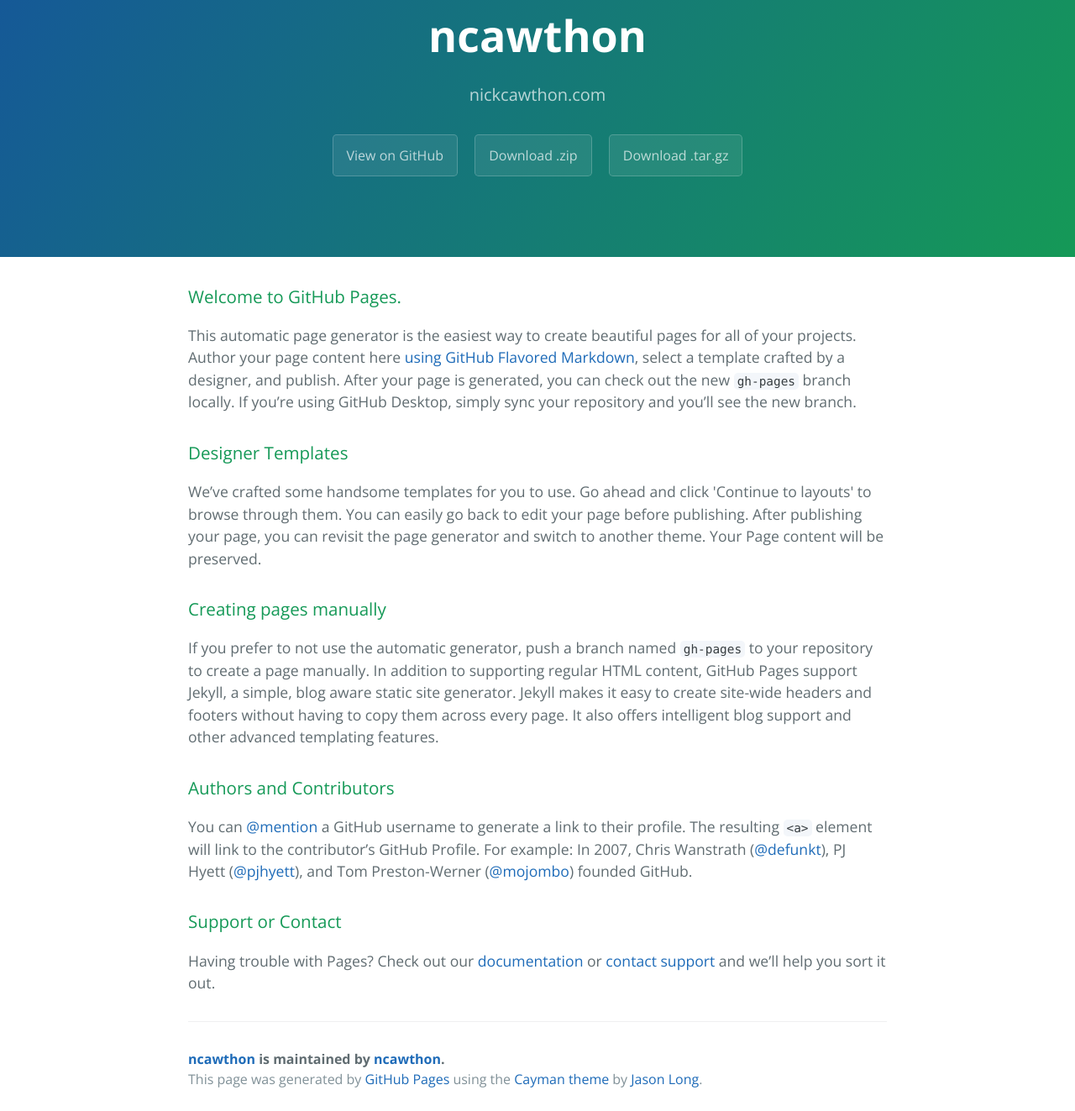
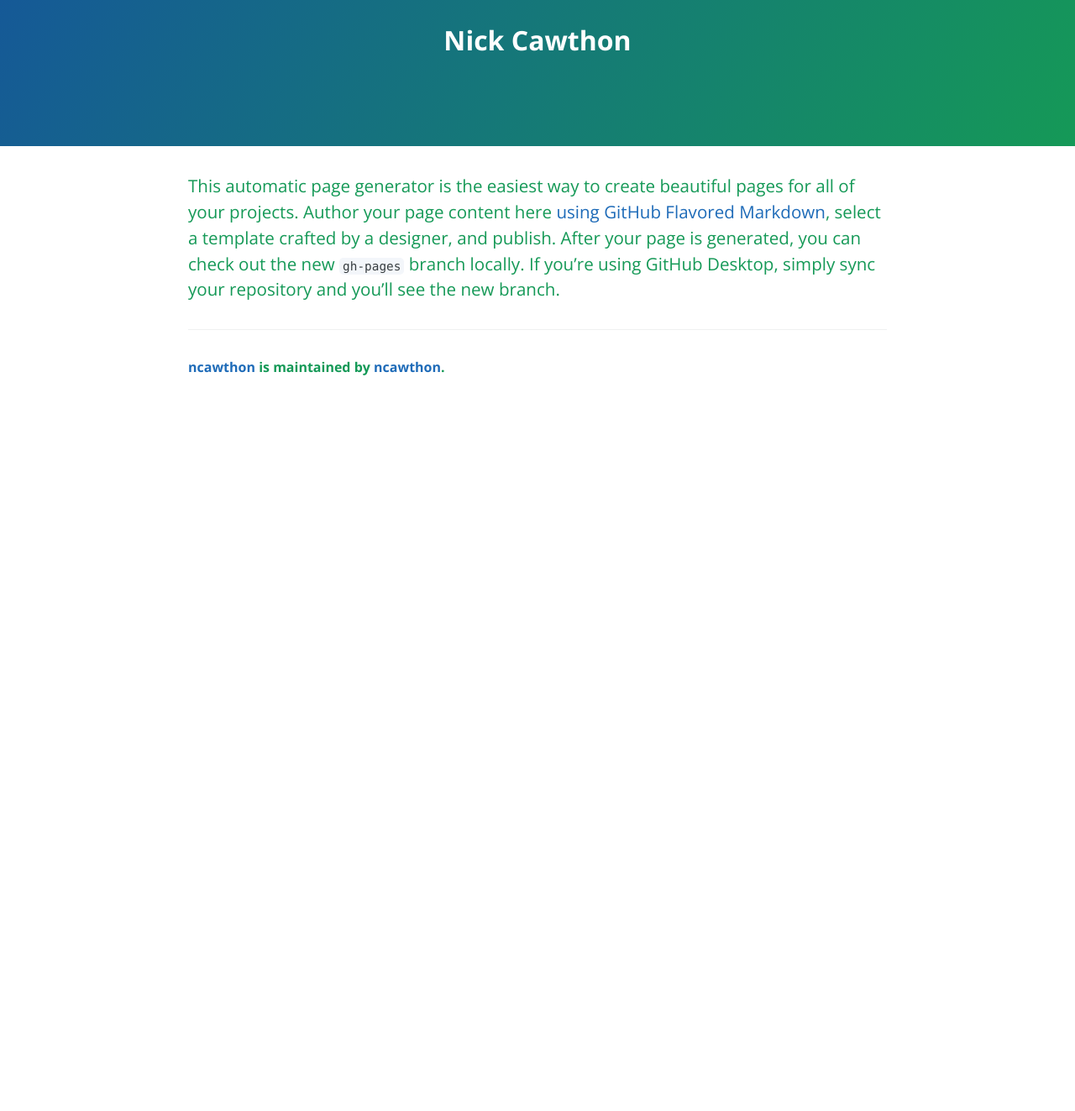
Before and after one commit to ncawthon/aboutme, a plain HTML site: page index.html in a window 1280 px wide. Shown: the part 77-1400 px from the top of the page at 84% size. After the commit the page ends 800 px from the top, so only its background shows below. Drawn offline with nearby package versions, Linux system fonts and the light colour scheme.

Commit message:
removes standard template

```diff
--- a/index.html
+++ b/index.html
@@ -11,47 +11,18 @@
   </head>
   <body>
     <section class="page-header">
-      <h1 class="project-name">ncawthon</h1>
-      <h2 class="project-tagline">nickcawthon.com</h2>
-      <a href="https://github.com/ncawthon/ncawthon" class="btn">View on GitHub</a>
-      <a href="https://github.com/ncawthon/ncawthon/zipball/master" class="btn">Download .zip</a>
-      <a href="https://github.com/ncawthon/ncawthon/tarball/master" class="btn">Download .tar.gz</a>
+      <h1>Nick Cawthon</h1>
     </section>
 
     <section class="main-content">
+
       <h3>
-<a id="welcome-to-github-pages" class="anchor" href="#welcome-to-github-pages" aria-hidden="true"><span aria-hidden="true" class="octicon octicon-link"></span></a>Welcome to GitHub Pages.</h3>
-
-<p>This automatic page generator is the easiest way to create beautiful pages for all of your projects. Author your page content here <a href="https://guides.github.com/features/mastering-markdown/">using GitHub Flavored Markdown</a>, select a template crafted by a designer, and publish. After your page is generated, you can check out the new <code>gh-pages</code> branch locally. If you’re using GitHub Desktop, simply sync your repository and you’ll see the new branch.</p>
-
-<h3>
-<a id="designer-templates" class="anchor" href="#designer-templates" aria-hidden="true"><span aria-hidden="true" class="octicon octicon-link"></span></a>Designer Templates</h3>
-
-<p>We’ve crafted some handsome templates for you to use. Go ahead and click 'Continue to layouts' to browse through them. You can easily go back to edit your page before publishing. After publishing your page, you can revisit the page generator and switch to another theme. Your Page content will be preserved.</p>
-
-<h3>
-<a id="creating-pages-manually" class="anchor" href="#creating-pages-manually" aria-hidden="true"><span aria-hidden="true" class="octicon octicon-link"></span></a>Creating pages manually</h3>
-
-<p>If you prefer to not use the automatic generator, push a branch named <code>gh-pages</code> to your repository to create a page manually. In addition to supporting regular HTML content, GitHub Pages support Jekyll, a simple, blog aware static site generator. Jekyll makes it easy to create site-wide headers and footers without having to copy them across every page. It also offers intelligent blog support and other advanced templating features.</p>
-
-<h3>
-<a id="authors-and-contributors" class="anchor" href="#authors-and-contributors" aria-hidden="true"><span aria-hidden="true" class="octicon octicon-link"></span></a>Authors and Contributors</h3>
-
-<p>You can <a href="https://help.github.com/articles/basic-writing-and-formatting-syntax/#mentioning-users-and-teams" class="user-mention">@mention</a> a GitHub username to generate a link to their profile. The resulting <code>&lt;a&gt;</code> element will link to the contributor’s GitHub Profile. For example: In 2007, Chris Wanstrath (<a href="https://github.com/defunkt" class="user-mention">@defunkt</a>), PJ Hyett (<a href="https://github.com/pjhyett" class="user-mention">@pjhyett</a>), and Tom Preston-Werner (<a href="https://github.com/mojombo" class="user-mention">@mojombo</a>) founded GitHub.</p>
-
-<h3>
-<a id="support-or-contact" class="anchor" href="#support-or-contact" aria-hidden="true"><span aria-hidden="true" class="octicon octicon-link"></span></a>Support or Contact</h3>
-
-<p>Having trouble with Pages? Check out our <a href="https://help.github.com/pages">documentation</a> or <a href="https://github.com/contact">contact support</a> and we’ll help you sort it out.</p>
+        <p>This automatic page generator is the easiest way to create beautiful pages for all of your projects. Author your page content here <a href="https://guides.github.com/features/mastering-markdown/">using GitHub Flavored Markdown</a>, select a template crafted by a designer, and publish. After your page is generated, you can check out the new <code>gh-pages</code> branch locally. If you’re using GitHub Desktop, simply sync your repository and you’ll see the new branch.</p>
+      <h3>
 
       <footer class="site-footer">
         <span class="site-footer-owner"><a href="https://github.com/ncawthon/ncawthon">ncawthon</a> is maintained by <a href="https://github.com/ncawthon">ncawthon</a>.</span>
-
-        <span class="site-footer-credits">This page was generated by <a href="https://pages.github.com">GitHub Pages</a> using the <a href="https://github.com/jasonlong/cayman-theme">Cayman theme</a> by <a href="https://twitter.com/jasonlong">Jason Long</a>.</span>
       </footer>
-
     </section>
-
-
   </body>
 </html>
```
